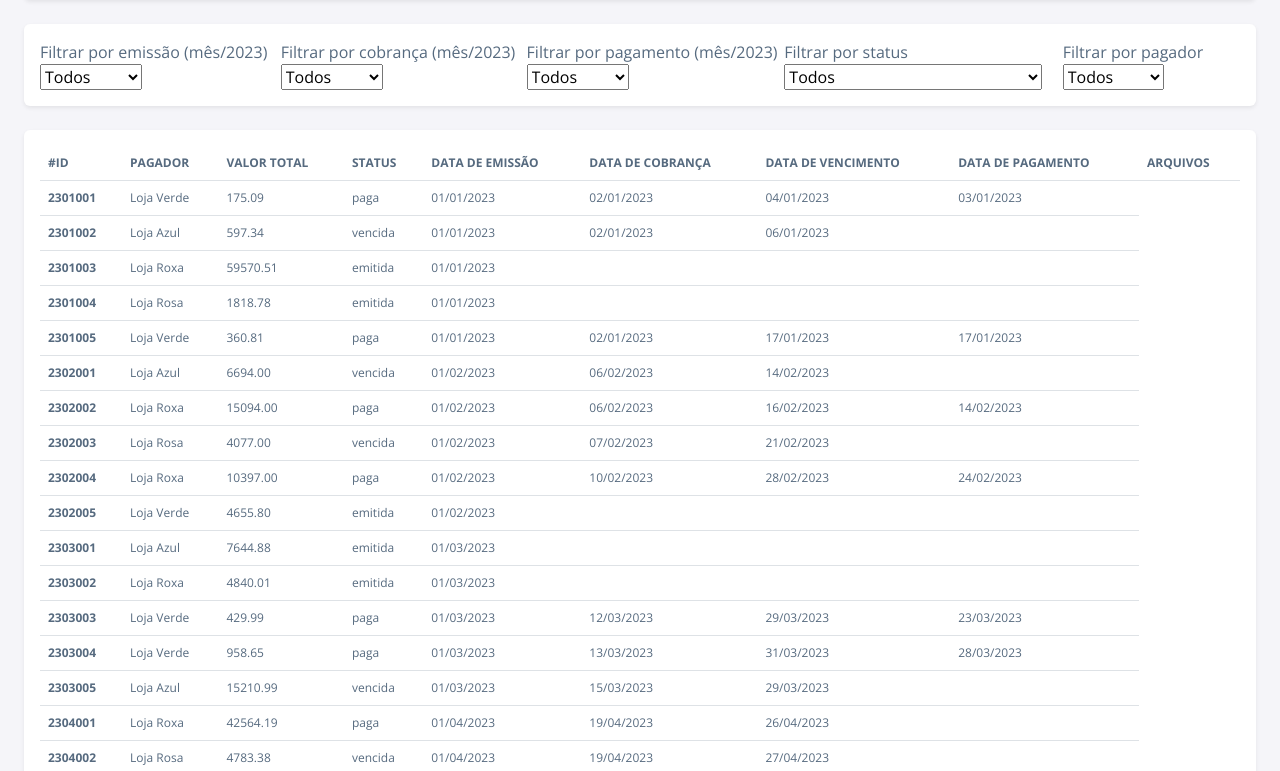
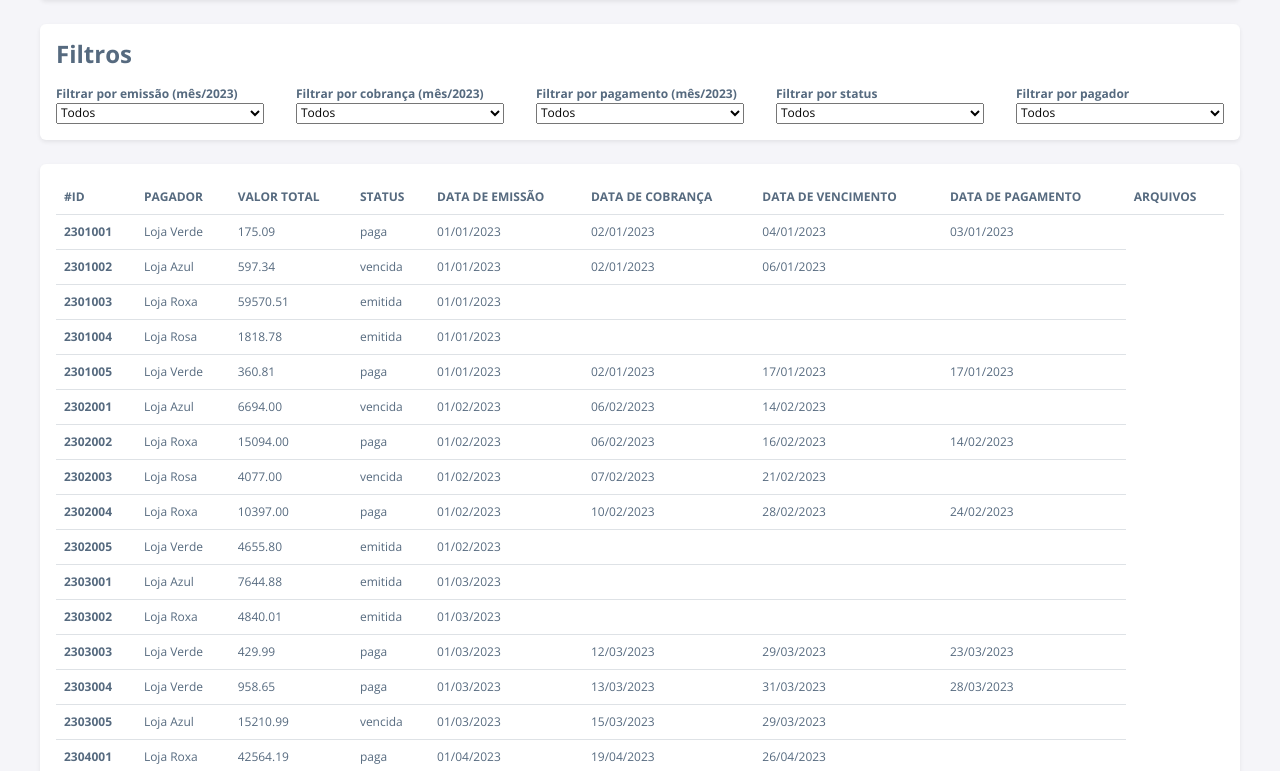
Before and after one commit to limasthays/finances-system, a website: page notas-fiscais.html in a window 1280 px wide. Shown: the part 94-865 px from the top of the page. Drawn offline with nearby package versions, Linux system fonts and the light colour scheme.

Commit message:
styles update

```diff
--- a/assets/styles/dashboard.css
+++ b/assets/styles/dashboard.css
@@ -3,7 +3,6 @@
 	width: fit-content;
 	padding: 1rem;
 	display: flex;
-	/* flex-direction: column; */
 }
 
 .form-select{
--- a/assets/styles/notas-fiscais.css
+++ b/assets/styles/notas-fiscais.css
@@ -3,6 +3,12 @@
 	font-size: 12px;
 }
 
-.filter-wrapper{
-	display: flex;
+.filters-wrapper{
+	font-size: 12px;
+	display: grid;
+  grid-template-columns: 1fr 1fr 1fr 1fr 1fr;
 }
+
+.filter{
+	padding: 1rem;
+}
--- a/notas-fiscais.html
+++ b/notas-fiscais.html
@@ -17,11 +17,15 @@
 			<div class="layout-page d-flex flex-column gap-4 m-4 w-100">
 				<div class="header" name="Notas Fiscais"></div>
 
-				<div class="content-wrapper">
-					<div class="filter-wrapper bg-white shadow-sm p-3 rounded mb-4">
+				<div class="content-wrapper d-flex flex-column gap-4">
+
+					<section class="bg-white shadow-sm rounded">
+						<h4 class="mx-3 mt-3 mb-0 fw-bold">Filtros</h4>
+						<div class="filters-wrapper">
+
 							<!-- filtro por emissão -->
-						<div class="filter">
-							<span>Filtrar por emissão (mês/2023)</span>
+							<div class="filter d-flex flex-column">
+								<span class="fw-bold">Filtrar por emissão (mês/2023)</span>
 								<select id="emission-month-filter">
 									<option selected value="">Todos</option>
 									<option value="01">Janeiro</option>
@@ -40,8 +44,8 @@
 							</div>
 
 							<!-- filtro por cobrança -->
-						<div class="filter">
-							<span>Filtrar por cobrança (mês/2023)</span>
+							<div class="filter d-flex flex-column">
+								<span class="fw-bold">Filtrar por cobrança (mês/2023)</span>
 								<select id="charge-month-filter">
 									<option selected value="">Todos</option>
 									<option value="01">Janeiro</option>
@@ -60,8 +64,8 @@
 							</div>
 
 							<!-- filtro por pagamento -->
-						<div class="filter">
-							<span>Filtrar por pagamento (mês/2023)</span>
+							<div class="filter d-flex flex-column">
+								<span class="fw-bold">Filtrar por pagamento (mês/2023)</span>
 								<select id="payment-month-filter">
 									<option selected value="">Todos</option>
 									<option value="01">Janeiro</option>
@@ -80,8 +84,8 @@
 							</div>
 
 							<!-- filtro por status -->
-						<div class="filter">
-							<span>Filtrar por status</span>
+							<div class="filter d-flex flex-column">
+								<span class="fw-bold">Filtrar por status</span>
 								<select id="status-filter">
 									<option selected value="">Todos</option>
 									<option value="emitida">Nota emitida (emitida)</option>
@@ -92,8 +96,8 @@
 							</div>
 
 							<!-- filtro por pagador -->
-						<div class="filter">
-							<span>Filtrar por pagador</span>
+							<div class="filter d-flex flex-column">
+								<span class="fw-bold">Filtrar por pagador</span>
 								<select id="payer-filter">
 									<option selected value="">Todos</option>
 									<option value="loja verde">Loja Verde</option>
@@ -104,6 +108,10 @@
 							</div>
 
 						</div>
+					</section>
+
+
+
 					<section class="bg-white shadow-sm p-3 rounded">
 						<table class="table table-hover">
 							<thead>
--- a/style.css
+++ b/style.css
@@ -14,6 +14,11 @@ body{
 .layout-container{
 	width: 100%;
 	display: flex;
+	justify-content: center;
 	align-items: stretch;
 	min-height: 100vh;
 }
+
+.layout-page{
+	max-width: 1200px;
+}
```
Lines whose indentation alone changed are shown as unchanged.
